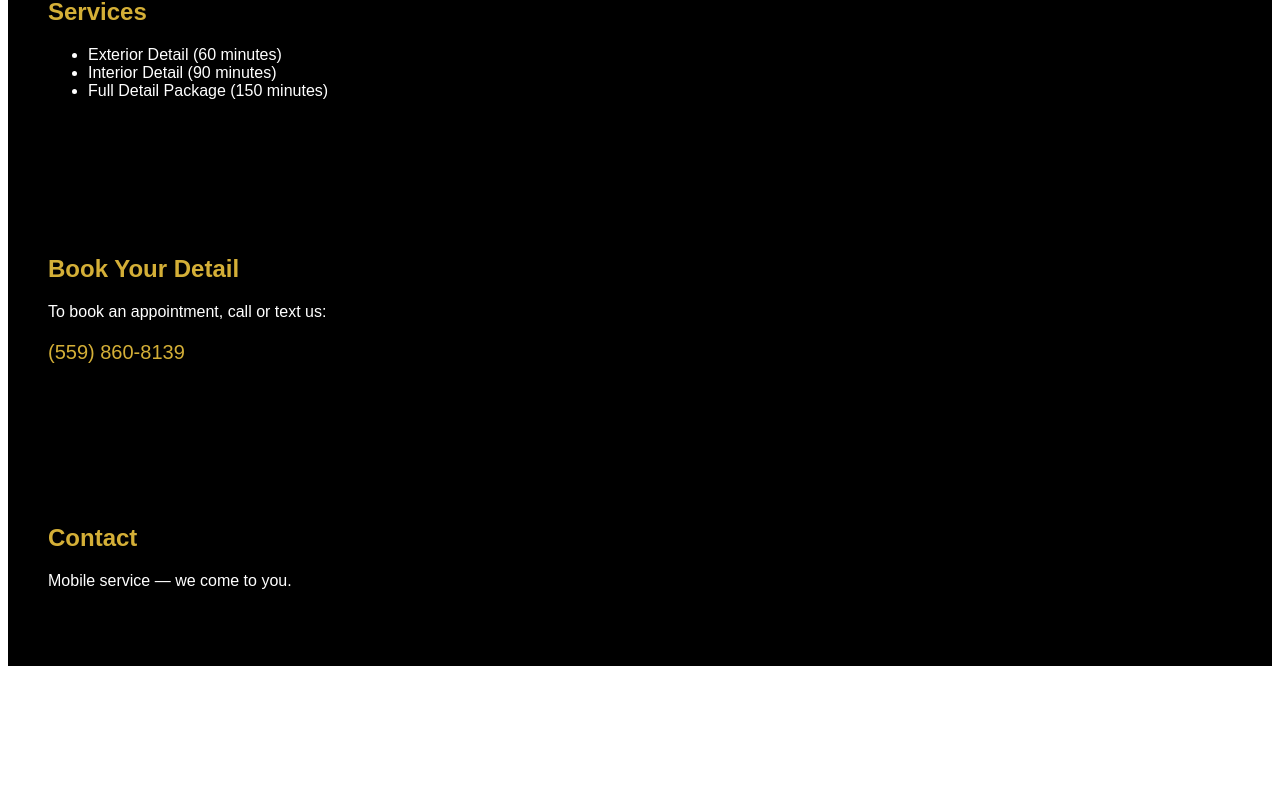
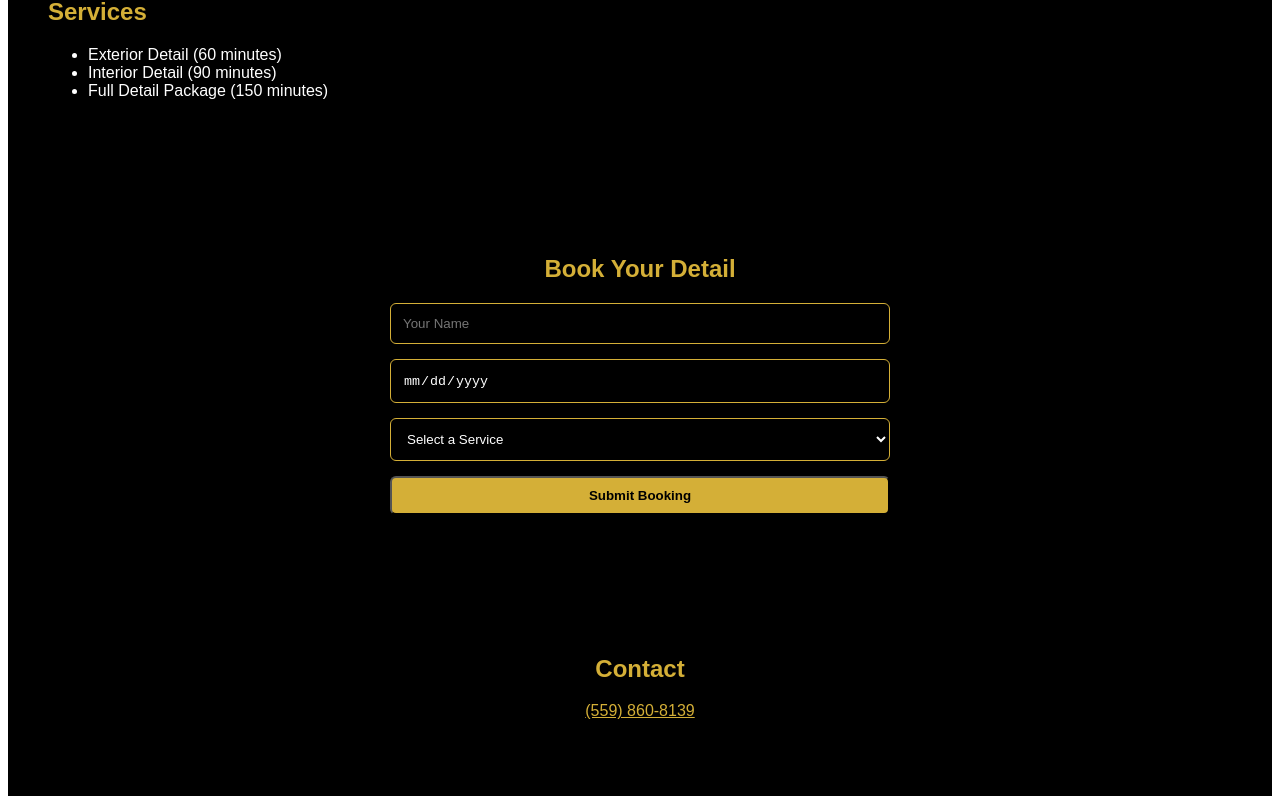
Before and after one commit to eljeferollingdetailing-ux/el-jefe-rolling-detailing, a Next.js app: page / in a window 1280 px wide. Shown: the part 502-1306 px from the top of the page. Before the commit the page ends 1176 px from the top, so only its background shows below. Built offline with nearby package versions, Linux system fonts and the light colour scheme.

Commit message:
Update index.js

```diff
--- a/pages/index.js
+++ b/pages/index.js
@@ -63,27 +63,50 @@ export default function Home() {
         </ul>
       </section>
 
-      {/* BOOKING */}
-      <section id="booking" style={{ padding: "60px 40px" }}>
+      {/* BOOKING FORM */}
+      <section
+        id="booking"
+        style={{
+          padding: "60px 40px",
+          maxWidth: "500px",
+          margin: "0 auto",
+          textAlign: "center",
+        }}
+      >
         <h2 style={{ color: "#D4AF37" }}>Book Your Detail</h2>
-        <p>
-          To book an appointment, call or text us:
-        </p>
-        <p style={{ fontSize: "20px" }}>
-          <a
-            href="tel:15598608139"
-            style={{ color: "#D4AF37", textDecoration: "none" }}
-          >
-            (559) 860‑8139
-          </a>
-        </p>
+
+        <form
+          onSubmit={(e) => {
+            e.preventDefault();
+            alert(
+              "✅ Booking received! We will contact you shortly."
+            );
+          }}
+          style={{ display: "flex", flexDirection: "column", gap: "15px" }}
+        >
+          <input type="text" placeholder="Your Name" required style={inputStyle} />
+          <input type="date" required style={inputStyle} />
+
+          <select required style={inputStyle}>
+            <option value="">Select a Service</option>
+            <option>Exterior Detail</option>
+            <option>Interior Detail</option>
+            <option>Full Detail Package</option>
+          </select>
+
+          <button type="submit" style={buttonStyle}>
+            Submit Booking
+          </button>
+        </form>
       </section>
 
       {/* CONTACT */}
-      <section id="contact" style={{ padding: "60px 40px" }}>
+      <section id="contact" style={{ padding: "60px 40px", textAlign: "center" }}>
         <h2 style={{ color: "#D4AF37" }}>Contact</h2>
         <p>
-          Mobile service — we come to you.
+          <a href="tel:15598608139" style={{ color: "#D4AF37" }}>
+            (559) 860‑8139
+          </a>
         </p>
       </section>
     </div>
@@ -94,7 +117,6 @@ export default function Home() {
 const linkStyle = {
   color: "#ffffff",
   textDecoration: "none",
-  fontSize: "16px",
 };
 
 const buttonStyle = {
@@ -104,4 +126,14 @@ const buttonStyle = {
   borderRadius: "6px",
   textDecoration: "none",
   fontWeight: "bold",
+  cursor: "pointer",
 };
+
+const inputStyle = {
+  padding: "12px",
+  borderRadius: "6px",
+  border: "1px solid #D4AF37",
+  backgroundColor: "#000000",
+  color: "#ffffff",
+};
+``
```
